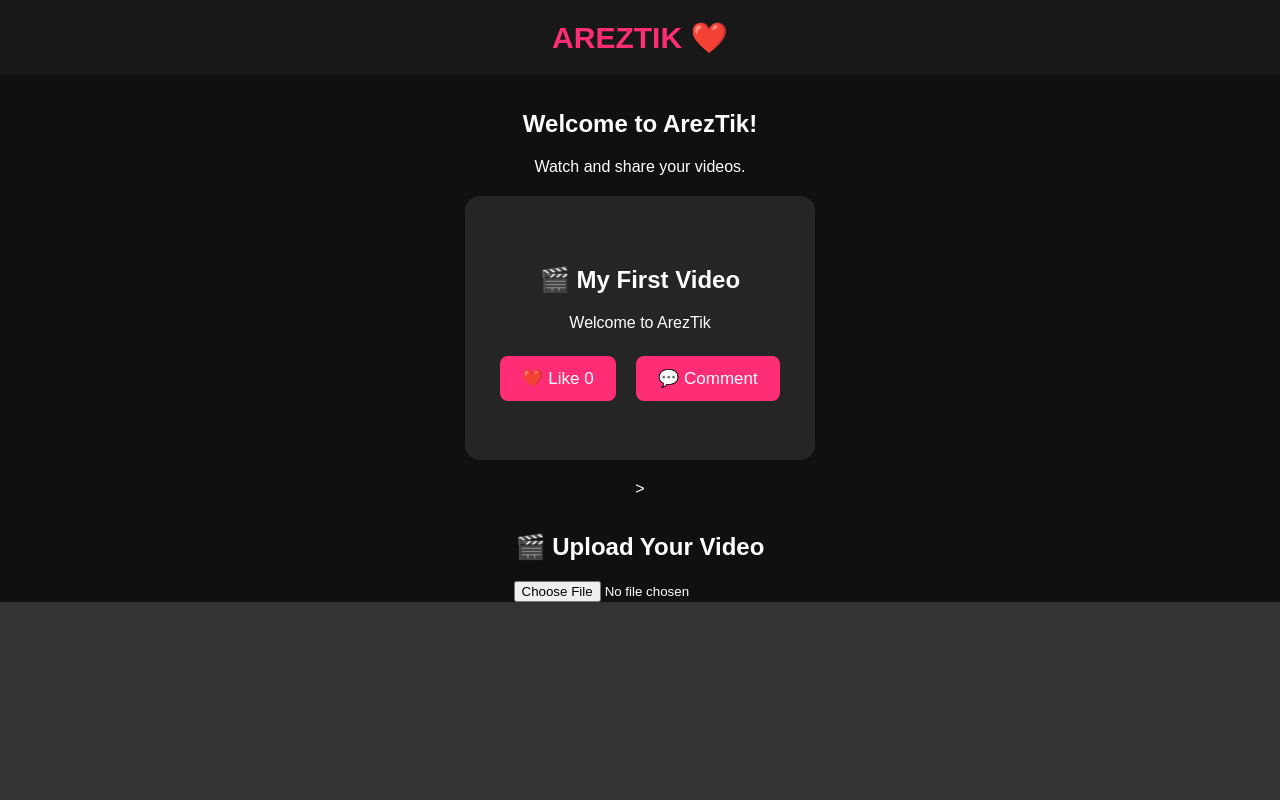
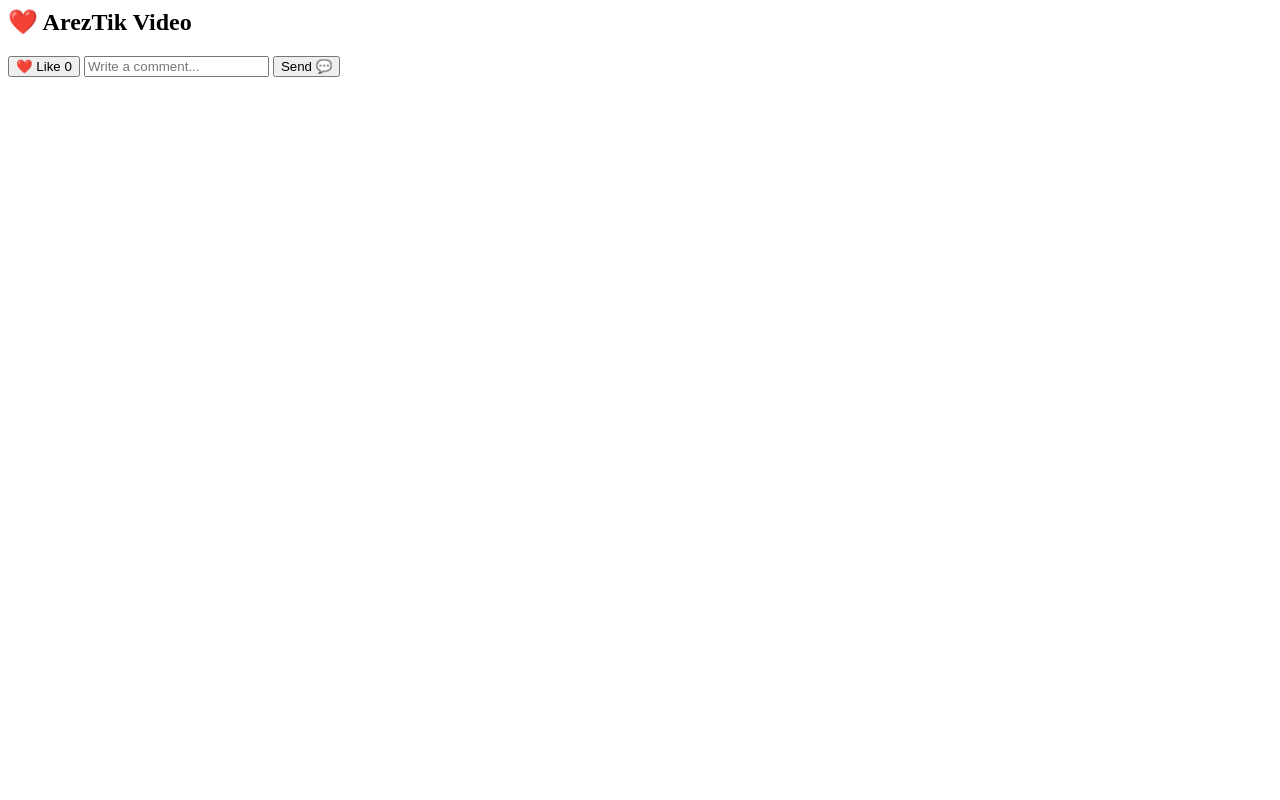
Before and after one commit to mustafakurd698-droid/arez-tik-, a plain HTML site: page index.html in a window 1280 px wide. Shown: the top 800 px of the page. Drawn offline with Linux system fonts and the light colour scheme.

Commit message:
Refactor HTML structure and update JavaScript functions

```diff
--- a/index.html
+++ b/index.html
@@ -1,83 +1,32 @@
-<!DOCTYPE html>
-<html lang="en">
-<head>
-<meta charset="UTF-8">
-<meta name="viewport" content="width=device-width, initial-scale=1.0">
-<title>ArezTik</title>
-<style>
-* { box-sizing: border-box; }
-body {
-  margin: 0;
-  background: #101010;
-  color: white;
-  font-family: Arial, sans-serif;
-  text-align: center;
-}
-header {
-  background: #181818;
-  padding: 20px;
-  color: #ff2d75;
-  font-size: 30px;
-  font-weight: bold;
-}
-h2 { margin-top: 35px; }
-.video {
-  background: #252525;
-  margin: 20px auto;
-  padding: 35px 15px;
-  max-width: 350px;
-  border-radius: 15px;
-}
-button {
-  background: #ff2d75;
-  color: white;
-  border: 0;
-  padding: 12px 22px;
-  border-radius: 8px;
-  font-size: 17px;
-  margin: 8px;
-}
-</style>
-</head>
-<body>
+<div class="video">
+  <h2>❤️ ArezTik Video</h2>
 
-<header>AREZTIK ❤️</header>
+  <button onclick="addLike()">
+    ❤️ Like <span id="likeCount">0</span>
+  </button>
 
-<h2>Welcome to ArezTik!</h2>
-<p>Watch and share your videos.</p>
+  <input id="commentText" placeholder="Write a comment...">
 
-<div class="video">
-  <h2>🎬 My First Video</h2>
-  <p>Welcome to ArezTik</p>
-  <button onclick="like()">❤️ Like <span id="likes">0</span></button>
-  <button onclick="comment()">💬 Comment</button>
-  <p id="comments"></p>
+  <button onclick="addComment()">Send 💬</button>
+
+  <div id="commentList"></div>
 </div>
 
 <script>
 let likes = 0;
-function like() {
+
+function addLike() {
   likes++;
-  document.getElementById("likes").innerText = likes;
+  document.getElementById("likeCount").innerText = likes;
 }
-function comment() {
-  let c = prompt("Write your comment:");
-  if(c) document.getElementById("comments").innerText += c + " ❤️ ";
+
+function addComment() {
+  let text = document.getElementById("commentText").value;
+  if (text.trim() !== "") {
+    let p = document.createElement("p");
+    p.innerText = "💬 " + text;
+    document.getElementById("commentList").appendChild(p);
+    document.getElementById("commentText").value = "";
+  }
 }
 </script>
-
-</body>
-</html>>
-<h2>🎬 Upload Your Video</h2>
-<input type="file" accept="video/*" id="videoFile">
-<video id="preview" controls width="100%"></video>
-
-<script>
-document.getElementById("videoFile").onchange = function() {
-  const file = this.files[0];
-  if (file) {
-    document.getElementById("preview").src =
-      URL.createObjectURL(file);
-  }
-};
-</script>
```
